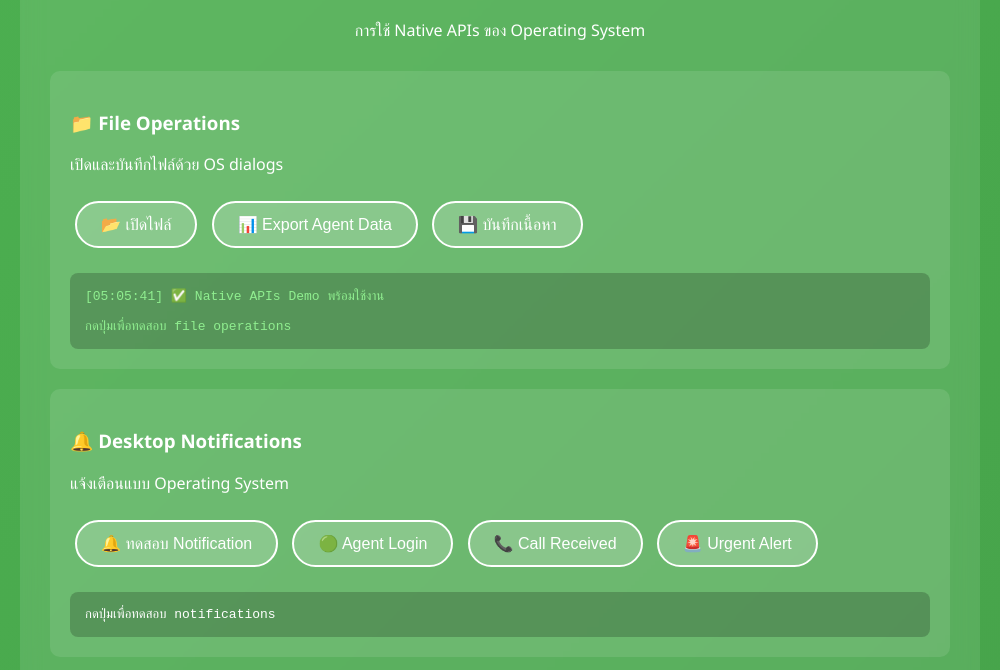
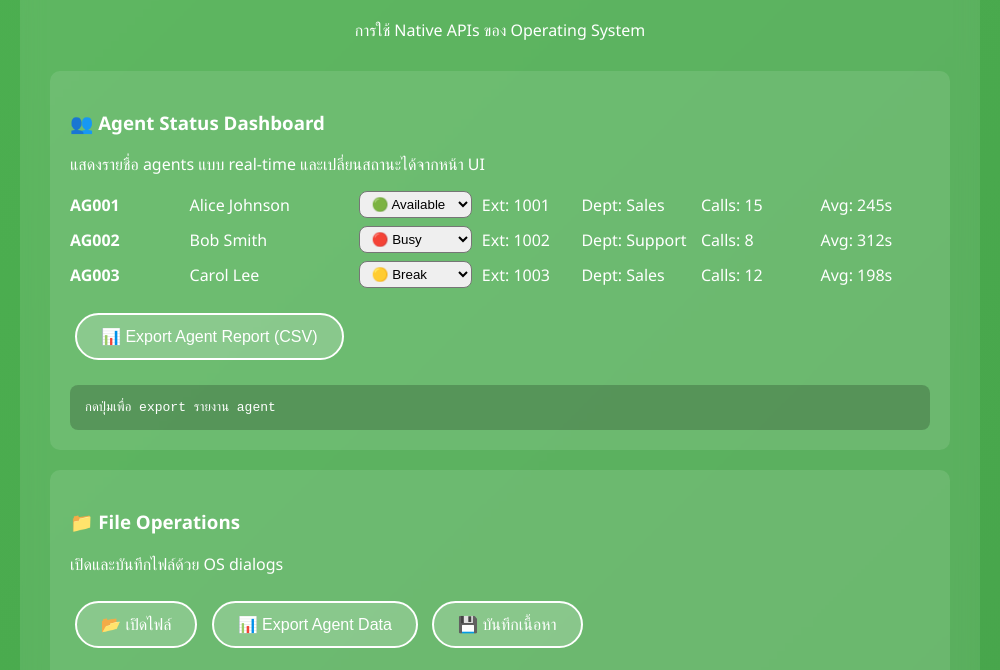
Before and after one commit to Panuwat-ta/engse203-backend, an Electron app: page LAB8_Cross-Platform_Development/lab8-3-native/index.html in a window 1000 px wide. Shown: the part 117-787 px from the top of the page. Drawn offline with Linux system fonts and the light colour scheme.

Commit message:
update Assignment and readme

```diff
--- a/LAB8_Cross-Platform_Development/lab8-3-native/index.html
+++ b/LAB8_Cross-Platform_Development/lab8-3-native/index.html
@@ -108,6 +108,15 @@
             <p>การใช้ Native APIs ของ Operating System</p>
         </div>
 
+        <!-- Agent Dashboard Section -->
+        <div class="section" id="agentDashboard">
+            <h3>👥 Agent Status Dashboard</h3>
+            <p>แสดงรายชื่อ agents แบบ real-time และเปลี่ยนสถานะได้จากหน้า UI</p>
+            <div id="agentList" style="margin-bottom: 15px;"></div>
+            <button class="button" onclick="exportAgentDashboard()">📊 Export Agent Report (CSV)</button>
+            <div class="result-box" id="agentDashboardResult">กดปุ่มเพื่อ export รายงาน agent</div>
+        </div>
+
         <!-- File Operations Section -->
         <div class="section">
             <h3>📁 File Operations</h3>
@@ -180,6 +189,63 @@
 
     <script>
         console.log('🎨 [RENDERER] Native APIs Demo โหลดแล้ว');
+
+        // --- Agent Dashboard Data ---
+        let agents = [
+            { id: 'AG001', name: 'Alice Johnson', status: 'Available', extension: '1001', department: 'Sales', totalCalls: 15, avgCallTime: 245 },
+            { id: 'AG002', name: 'Bob Smith', status: 'Busy', extension: '1002', department: 'Support', totalCalls: 8, avgCallTime: 312 },
+            { id: 'AG003', name: 'Carol Lee', status: 'Break', extension: '1003', department: 'Sales', totalCalls: 12, avgCallTime: 198 }
+        ];
+
+        function renderAgentList() {
+            const agentListDiv = document.getElementById('agentList');
+            agentListDiv.innerHTML = '';
+            agents.forEach((agent, idx) => {
+                agentListDiv.innerHTML += `
+                    <div style="display: flex; align-items: center; margin-bottom: 8px; gap: 10px;">
+                        <span style="width: 110px; font-weight: bold;">${agent.id}</span>
+                        <span style="width: 160px;">${agent.name}</span>
+                        <select onchange="changeAgentStatus(${idx}, this.value)" style="border-radius: 8px; padding: 4px 8px;">
+                            <option value="Available" ${agent.status === 'Available' ? 'selected' : ''}>🟢 Available</option>
+                            <option value="Busy" ${agent.status === 'Busy' ? 'selected' : ''}>🔴 Busy</option>
+                            <option value="Break" ${agent.status === 'Break' ? 'selected' : ''}>🟡 Break</option>
+                        </select>
+                        <span style="width: 90px;">Ext: ${agent.extension}</span>
+                        <span style="width: 110px;">Dept: ${agent.department}</span>
+                        <span style="width: 110px;">Calls: ${agent.totalCalls}</span>
+                        <span style="width: 110px;">Avg: ${agent.avgCallTime}s</span>
+                    </div>
+                `;
+            });
+        }
+
+        function changeAgentStatus(idx, newStatus) {
+            agents[idx].status = newStatus;
+            renderAgentList();
+            showResult('agentDashboardResult', `เปลี่ยนสถานะ ${agents[idx].name} เป็น ${newStatus}`, 'success');
+            // TODO: Trigger notification and sync with backend
+        }
+
+        function exportAgentDashboard() {
+            // Generate CSV
+            const csvRows = [
+                'Agent ID,Name,Status,Extension,Department,Total Calls,Avg Call Time'
+            ];
+            agents.forEach(agent => {
+                csvRows.push(`${agent.id},${agent.name},${agent.status},${agent.extension},${agent.department},${agent.totalCalls},${agent.avgCallTime}`);
+            });
+            const csvContent = csvRows.join('\n');
+            const fileName = `agent-dashboard-${new Date().toISOString().split('T')[0]}.csv`;
+            window.nativeAPI.saveFile(csvContent, fileName).then(result => {
+                if (result.success) {
+                    showResult('agentDashboardResult', `✅ Export สำเร็จ!\n\nชื่อไฟล์: ${result.fileName}`, 'success');
+                } else if (result.cancelled) {
+                    showResult('agentDashboardResult', '⏹️ ยกเลิกการ export', 'info');
+                } else {
+                    showResult('agentDashboardResult', `❌ Error: ${result.error}`, 'error');
+                }
+            });
+        }
 
         // ตรวจสอบ API
         if (window.nativeAPI) {
@@ -453,6 +519,7 @@
         window.addEventListener('DOMContentLoaded', () => {
             console.log('📄 [RENDERER] DOM พร้อมแล้ว');
             showResult('fileResult', '✅ Native APIs Demo พร้อมใช้งาน\n\nกดปุ่มเพื่อทดสอบ file operations', 'success');
+            renderAgentList();
         });
     </script>
 </body>
```
Also changed, not shown: LAB8_Cross-Platform_Development/lab8-3-native/README.md (added), LAB8_Cross-Platform_Development/lab8-3-native/img/icon.png (added), LAB8_Cross-Platform_Development/lab8-3-native/img/notification.png (added).
